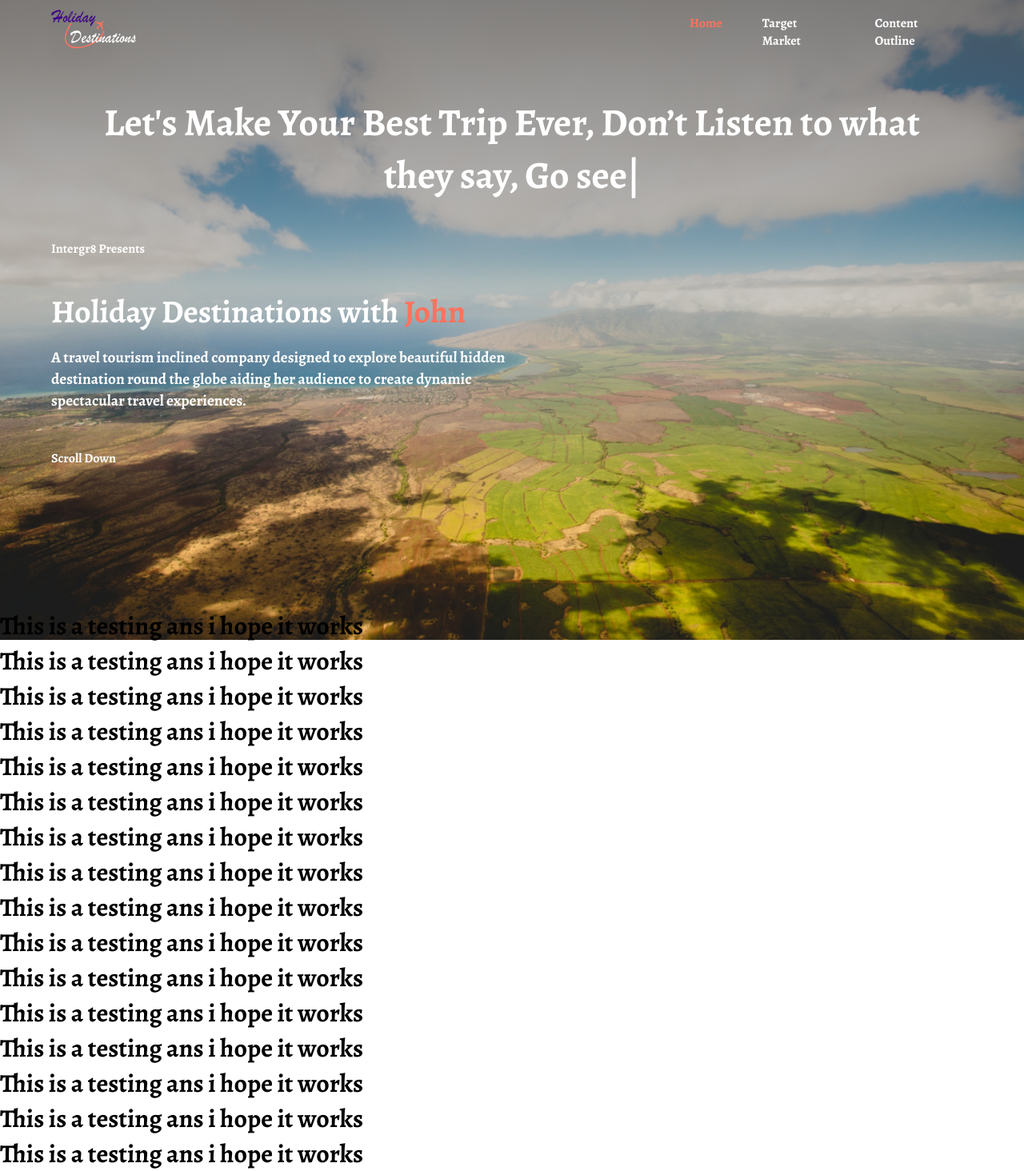
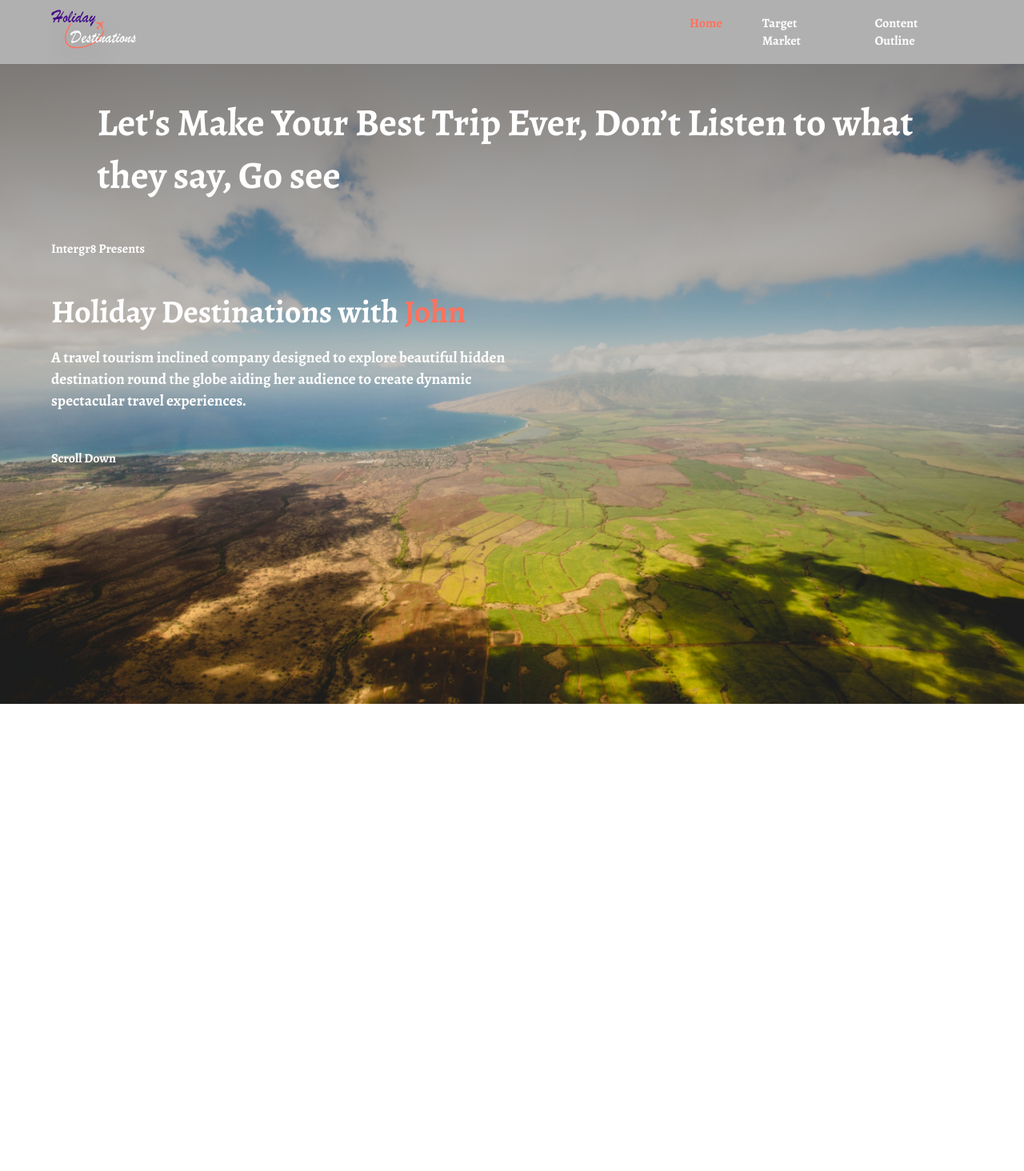
Before and after one commit to rigAITe/Holiday-Destination, a React (Create React App) app: page / in a window 1280 px wide. Shown: the whole page at 80% size. After the commit the page ends 880 px from the top, so only its background shows below. Built offline with nearby package versions, Linux system fonts and the light colour scheme.

Commit message:
make it better

```diff
--- a/src/App.js
+++ b/src/App.js
@@ -10,7 +10,7 @@ import Header from './header/header.js'
 const  App = () => {
   return (
     <Router>
-        <div className="main-header">
+        <div>
         <Header/>
         <Switch>
           <Route path="/contact-us" component={Contact} />
--- a/src/components/home.js
+++ b/src/components/home.js
@@ -7,9 +7,6 @@ const Home = () => {
     return(
         <div>
             <MainHeader/>
-            <div className="testing">
-                <Testing/>
-            </div>
         </div>
     )
 }
--- a/src/components/mainHeader.js
+++ b/src/components/mainHeader.js
@@ -5,7 +5,7 @@ const MainHeader = () => {
 
     return(
 
-        // <div className="main-header">
+        <div className="main-header">
             <div className="inner-header">
                 <div className="reveal">
                     <h2><Typical
@@ -22,7 +22,7 @@ const MainHeader = () => {
                     <span>Scroll Down</span>
                 </div>
             </div>
-        // </div>
+        </div>
     )
 }
 
--- a/src/components/style.scss
+++ b/src/components/style.scss
@@ -26,7 +26,7 @@
 .reveal{
   @include containerM();
   font-size: 1.2rem;
-  text-align: center;
+  // text-align: center;
 }
 
 .main-header{
--- a/src/header/header.scss
+++ b/src/header/header.scss
@@ -6,7 +6,7 @@
 
 .header {
     display: flex;
-    // background: #b1b0b0;
+    background: #b1b0b0;
     justify-content: space-between;
     align-items: center;
     padding: 0px 40px;
```
Also changed, not shown: 1 other file (tests, documents, lock files or other folders). Lines whose indentation alone changed are shown as unchanged.
